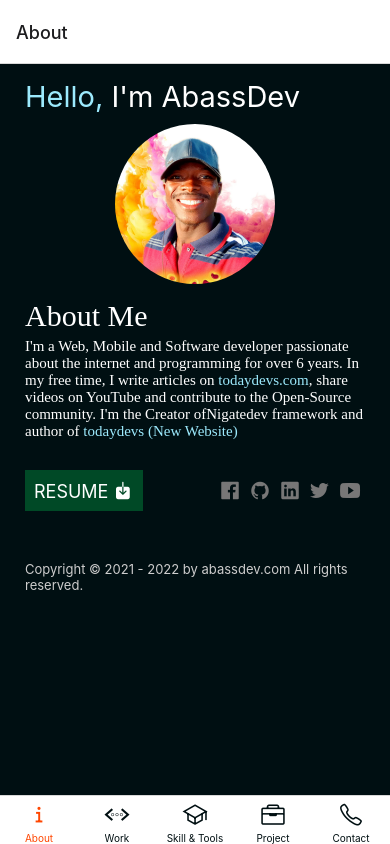
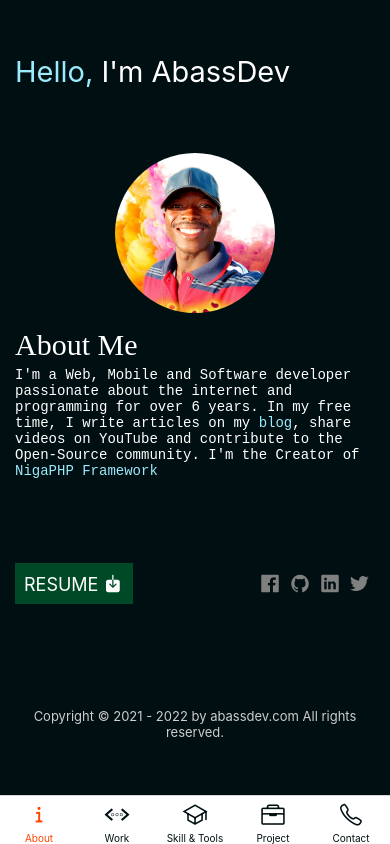
Before and after one commit to abass-dev/portfolio-with-react-native, a React Native app: screen /About in a window 390 px wide. Built offline with nearby package versions, Linux system fonts and the light colour scheme.

Commit message:
refactor: About Screen

```diff
--- a/App.js
+++ b/App.js
@@ -4,7 +4,7 @@ import {StatusBar, View, Text} from 'react-native'
 export default function App() {
     return (
         <View style={{flex:1}}>
-            <StatusBar hidden={false} />
+            <StatusBar color='light'/>
             <Home />
         </View>
     )
--- a/Style.js
+++ b/Style.js
@@ -3,14 +3,11 @@ import {StyleSheet} from 'react-native';
 export default StyleSheet.create({
 	defaultContainer: {
 	    flex:1,
-	    paddingHorizontal:11,
-        paddingTop: 15,
 	    backgroundColor: "#000f12",
 	},
 	smText: {
-	    fontFamily: 'serif',
-	    color: "white",
-	    fontSize: 15
+	    fontFamily: 'monospace',
+	    color: "white"
 	},
 	bigText: {
 	    fontFamily: 'serif',
--- a/app.json
+++ b/app.json
@@ -1,8 +1,8 @@
 {
   "expo": {
-    "name": "abassdev",
+    "name": "Abass Dev",
     "slug": "abassdev",
-    "version": "1.0.0",
+    "version": "2.0.0",
     "orientation": "portrait",
     "icon": "./assets/abass.png",
     "splash": {
--- a/comp/About.js
+++ b/comp/About.js
@@ -1,15 +1,15 @@
-import {TouchableOpacity, SafeAreaView, StyleSheet, ScrollView, Image, View, Text} from 'react-native'
+import {Dimensions, TouchableOpacity, SafeAreaView, StyleSheet, ScrollView, Image, View, Text} from 'react-native'
 import style from '../Style'
 import Alink from "./helper/Alink"
+import {AlinkIcon, AlinkButton} from "./ui/Alink"
 import Ionicons from '@expo/vector-icons/Ionicons'
 import Style from '../Style'
 
-
 export default function About() {
-
     return (
-        <SafeAreaView  style={[style.defaultContainer, {paddingHorizontal:25}]}>
-                <ScrollView showsVerticalScrollIndicator={false} showsHorizontalScrollIndicator={false}>
+        <SafeAreaView  style={[style.defaultContainer, {paddingHorizontal:15}]}>
+                <ScrollView style={{flex: 1}} showsVerticalScrollIndicator={false} showsHorizontalScrollIndicator={false}>
+                <View style={{height: Dimensions.get('window').height - 50 , justifyContent: 'space-evenly'}}>
                 <View style={{flexDirection: 'row'}}>
                     <Text style={[Style.primaryTitle, {color:"#9ceafd"}]}>Hello, </Text>
                     <Text style={[Style.primaryTitle]}>I'm AbassDev</Text>
@@ -20,40 +20,27 @@ export default function About() {
                     <View style={style.aboutText}>
                         <Text style={style.bigText}>About Me</Text>
                         <Text style={style.smText}>
-                          I'm a Web, Mobile and Software developer passionate about the internet and programming for over 6 years. In my free time, I write articles on
-                          <Text style={style.colorPrimary} onPress={() => Alink("https://todaydevs.com")}> todaydevs.com</Text>
+                          I'm a Web, Mobile and Software developer passionate about the internet and programming for over 6 years. In my free time, I write articles on my
+                          <Text style={style.colorPrimary} onPress={() => Alink("https://blog.abassdev.com")}> blog</Text>
                           , share videos on YouTube and contribute to the Open-Source community. I'm the Creator of
-                          <Text color={style.colorPrimary} onPress={() => Alink("https://github.com/abass-dev/nigatedev")}>Nigatedev framework</Text> and author of
-                          <Text style={style.colorPrimary} onPress={() => Alink("https://todaydevs.com")}> todaydevs (New Website)</Text>
+                          <Text style={style.colorPrimary} onPress={() => Alink("https://github.com/nigaphp/niga")}> NigaPHP Framework</Text>
                         </Text>
                     </View>
                 </View>
 
                 <View style={style.aboutButtonContainer}>
-                    <TouchableOpacity onPress={() => Alink("https://abass-dev.github.io/static/media/abass_cv_fr.3c13167d.pdf")}>
-                        <Text style={style.resumeButton}>RESUME <Ionicons size={20} name="download"/></Text>
-                    </TouchableOpacity>
+                    <AlinkButton linkText='RESUME' url="https://abass-dev.github.io/static/media/abass_cv_fr.3c13167d.pdf" iconName='download'/>
                     <View style={style.aboutSocialButtonContainer}>
                         <View style={{flexDirection: 'row'}}>
-                            <TouchableOpacity onPress={() => Alink("https://www.facebook.com/abasscheik.ben")}>
-                                <Ionicons style={{paddingHorizontal:5}} size={20} name="logo-facebook" color="#777" />
-                            </TouchableOpacity>
-                            <TouchableOpacity onPress={() => Alink("https://github.com/abass-dev")}>
-                                <Ionicons style={{paddingHorizontal:5}} size={20} name="logo-github" color="#777" />
-                            </TouchableOpacity>
-                            <TouchableOpacity onPress={() => Alink("https://www.linkedin.com/in/abass-ben-cheik-b49a9a219")}>
-                                <Ionicons style={{paddingHorizontal:5}} size={20} name="logo-linkedin" color="#777" />
-                            </TouchableOpacity>
-                            <TouchableOpacity onPress={() => Alink("https://twitter.com/abasscheik1")}>
-                                <Ionicons style={{paddingHorizontal:5}} size={20} name="logo-twitter" color="#777" />
-                            </TouchableOpacity>
-                            <TouchableOpacity onPress={() => Alink("https://youtube.com/channel/UC51YhGiRSH_IBPjYdPAmRew")}>
-                                <Ionicons style={{paddingHorizontal:5}} size={20} name="logo-youtube" color="#777" />
-                            </TouchableOpacity>
+                          <AlinkIcon url="https://www.facebook.com/abassthedev" iconName='logo-facebook'/>
+                          <AlinkIcon url="https://github.com/abass-dev" iconName='logo-github'/>
+                          <AlinkIcon url="https://www.linkedin.com/in/abass-ben-cheik-b49a9a219" iconName='logo-linkedin'/>
+                          <AlinkIcon url="https://twitter.com/abass_dev" iconName='logo-twitter'/>
                         </View>
                     </View>
                 </View>
-                <Text style={localeSyle.copyright}>Copyright © 2021 - 2022 by abassdev.com All rights reserved.</Text>
+            <Text style={localeSyle.copyright}>Copyright © 2021 - {new Date().getFullYear()} by abassdev.com All rights reserved.</Text>
+          </View>
             </ScrollView>
         </SafeAreaView>
     )
@@ -61,6 +48,7 @@ export default function About() {
 
 const localeSyle = StyleSheet.create({
     copyright: {
+        textAlign: 'center',
         color:"#cdcdcd",
         fontSize:13,
         marginTop:20
--- a/comp/Home.js
+++ b/comp/Home.js
@@ -38,7 +38,7 @@ export default function Home() {
                         tabBarInactiveTintColor: "#000f12",
                     })}
                 >
-                    <Tab.Screen name="About" component={About} options={{title: "About"}}/>
+                    <Tab.Screen name="About" component={About} options={{headerShown: false}}/>
                     <Tab.Screen name="Work" component={Work} options={{title: "Work"}}/>
                     <Tab.Screen name="Skill" component={Skill} options={{title: "Skill & Tools"}}/>
                     <Tab.Screen name="Project" component={Project} options={{title: "Project"}}/>
--- /dev/null
+++ b/comp/ui/Alink.js
@@ -0,0 +1,32 @@
+import {Text, Linking, TouchableOpacity, StyleSheet} from 'react-native'
+import Ionicons from '@expo/vector-icons/Ionicons'
+
+const canOpenAlink = (url) => {
+  if (Linking.canOpenURL(url)) {
+       return Linking.openURL(url)
+    }
+}
+
+export const AlinkIcon = ({url, color, size, iconName}) => {
+  return (
+    <TouchableOpacity onPress={() => canOpenAlink(url)}>
+      <Ionicons style={{paddingHorizontal:5}} size={size? size : 20} name={iconName} color={color? color : 'gray'} />
+    </TouchableOpacity>
+    )
+}
+export const AlinkButton = ({linkText, url, color, size, iconName}) => {
+  return (
+    <TouchableOpacity onPress={() => canOpenAlink(url)}>
+        <Text style={styles.button}>{linkText} <Ionicons size={size? size : 20} name={iconName}/></Text>
+    </TouchableOpacity>
+    )
+}
+
+const styles = StyleSheet.create({
+    button: {
+      padding: 9,
+      backgroundColor:'#004926',
+      color: 'white',
+      fontSize: 18,
+  }
+})
```
Also changed, not shown: 1 other file (tests, documents, lock files or other folders).
